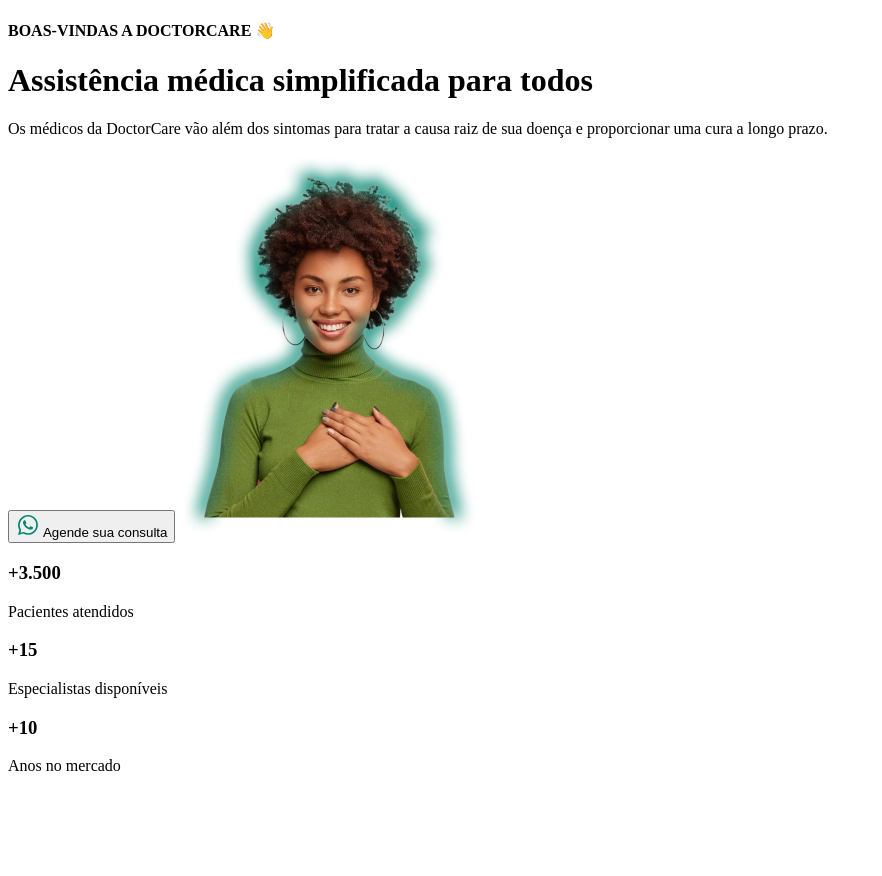
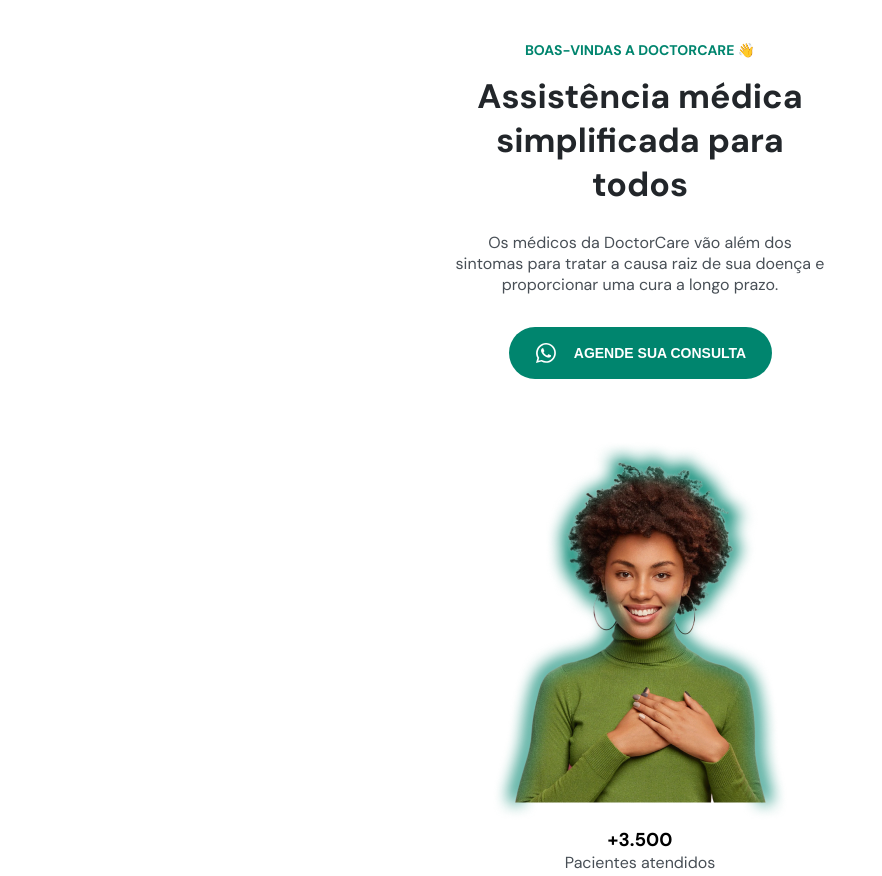
Before and after one commit to otleda/Landing-Page-DoctorCare, a plain HTML site: page index.html in a window 1280 px wide. Shown: the top 876 px of the page, without its empty margins (0-882 px from the left). Before the commit the page ends 800 px from the top, so only its background shows below. Drawn offline with Linux system fonts and the light colour scheme.

Commit message:
fazendo algumas estilizacoes na home do projeto

```diff
--- /dev/null
+++ b/css/style.css
@@ -0,0 +1,74 @@
+/* RESET */
+* {
+    margin: 0;
+    padding: 0;
+    box-sizing: border-box;
+}
+
+:root {
+    font-size: 62.5%;       /* 1REM = 10px | calc (10 * 100 )/ 16 = 62,5 */
+
+    /* COLOR PALETE */
+    --primary-green : hsl(170, 100%, 26%);
+    --primary-green-light : hsl(148, 23%, 89%);
+    --primary-green-ultralight : hsl(180, 14%, 97%);
+
+    --secondary-gray-headline : hsl(210, 11%, 15%);
+    --secondary-gray-paragraph : hsl(210, 9%, 31%);
+    --secondary-white : hsl(0, 0%, 100%);
+
+}
+
+body {
+    font-family: 'DM Sans', sans-serif;
+    font-size: 1.6rem;
+    text-align: center;
+
+}
+
+header {
+    width: 37.5rem;
+    margin: 0 auto;
+}
+
+h1 {
+    font-size: 3.4rem;
+    line-height: 130%;
+    color: var( --secondary-gray-headline);
+    margin-top: 1.6rem;
+    margin-bottom: 2.4rem;
+}
+
+h4 {
+    font-size: 1.4rem;
+    color: var(--primary-green);
+    margin-top: 4.1rem;
+}
+
+p {
+    color: var(--secondary-gray-paragraph);
+    margin-bottom: 3.2rem;
+}
+
+button {
+    display: flex;
+    align-items: center;
+    justify-content: center;
+    gap: 1.6rem;
+    margin: 0 auto 6rem auto ;
+    width: 26.3rem;
+    height: 5.2rem;
+
+    border: none;
+    border-radius: 4rem;
+
+    background: var(--primary-green);
+    color: var(--secondary-white);
+    text-transform: uppercase;
+    font-size: 1.4rem;
+    font-weight: 700;
+}
+
+svg.icon {
+    fill :  var(--secondary-white);
+}
--- a/index.html
+++ b/index.html
@@ -5,8 +5,16 @@
     <meta http-equiv="X-UA-Compatible" content="IE=edge">
     <meta name="viewport" content="width=device-width, initial-scale=1.0">
     <title>DoctorCare</title>
+
+    <!-- Font Google -->
+    <link rel="preconnect" href="https://fonts.googleapis.com">
+    <link rel="preconnect" href="https://fonts.gstatic.com" crossorigin>
+    <link href="https://fonts.googleapis.com/css2?family=DM+Sans:wght@400;700&display=swap" rel="stylesheet">
+
+    <link rel="stylesheet" href="/css/style.css">
 </head>
 <body>
+    <header>
         <h4>BOAS-VINDAS A DOCTORCARE 👋</h4>
 
          <h1>Assistência médica simplificada para todos</h1>
@@ -14,8 +22,8 @@
         <p> Os médicos da DoctorCare vão além dos sintomas para tratar a causa raiz de sua doença e proporcionar uma cura a longo prazo.</p>
 
         <button>
-        <svg width="24" height="24" viewBox="0 0 24 24" fill="none" xmlns="http://www.w3.org/2000/svg">
-            <path d="M16.6 14C16.4 13.9 15.1 13.3 14.9 13.2C14.7 13.1 14.5 13.1 14.3 13.3C14.1 13.5 13.7 14.1 13.5 14.3C13.4 14.5 13.2 14.5 13 14.4C12.3 14.1 11.6 13.7 11 13.2C10.5 12.7 10 12.1 9.6 11.5C9.5 11.3 9.6 11.1 9.7 11C9.8 10.9 9.9 10.7 10.1 10.6C10.2 10.5 10.3 10.3 10.3 10.2C10.4 10.1 10.4 9.89998 10.3 9.79998C10.2 9.69998 9.7 8.49998 9.5 7.99998C9.4 7.29998 9.2 7.29998 9 7.29998C8.9 7.29998 8.7 7.29998 8.5 7.29998C8.3 7.29998 8 7.49998 7.9 7.59998C7.3 8.19998 7 8.89998 7 9.69998C7.1 10.6 7.4 11.5 8 12.3C9.1 13.9 10.5 15.2 12.2 16C12.7 16.2 13.1 16.4 13.6 16.5C14.1 16.7 14.6 16.7 15.2 16.6C15.9 16.5 16.5 16 16.9 15.4C17.1 15 17.1 14.6 17 14.2C17 14.2 16.8 14.1 16.6 14ZM19.1 4.89998C15.2 0.999976 8.9 0.999976 5 4.89998C1.8 8.09998 1.2 13 3.4 16.9L2 22L7.3 20.6C8.8 21.4 10.4 21.8 12 21.8C17.5 21.8 21.9 17.4 21.9 11.9C22 9.29997 20.9 6.79998 19.1 4.89998ZM16.4 18.9C15.1 19.7 13.6 20.2 12 20.2C10.5 20.2 9.1 19.8 7.8 19.1L7.5 18.9L4.4 19.7L5.2 16.7L5 16.4C2.6 12.4 3.8 7.39998 7.7 4.89998C11.6 2.39998 16.6 3.69998 19 7.49998C21.4 11.4 20.3 16.5 16.4 18.9Z" fill="#00856F"/>
+            <svg class="icon" width="24" height="24" viewBox="0 0 24 24" fill="none" xmlns="http://www.w3.org/2000/svg">
+                <path d="M16.6 14C16.4 13.9 15.1 13.3 14.9 13.2C14.7 13.1 14.5 13.1 14.3 13.3C14.1 13.5 13.7 14.1 13.5 14.3C13.4 14.5 13.2 14.5 13 14.4C12.3 14.1 11.6 13.7 11 13.2C10.5 12.7 10 12.1 9.6 11.5C9.5 11.3 9.6 11.1 9.7 11C9.8 10.9 9.9 10.7 10.1 10.6C10.2 10.5 10.3 10.3 10.3 10.2C10.4 10.1 10.4 9.89998 10.3 9.79998C10.2 9.69998 9.7 8.49998 9.5 7.99998C9.4 7.29998 9.2 7.29998 9 7.29998C8.9 7.29998 8.7 7.29998 8.5 7.29998C8.3 7.29998 8 7.49998 7.9 7.59998C7.3 8.19998 7 8.89998 7 9.69998C7.1 10.6 7.4 11.5 8 12.3C9.1 13.9 10.5 15.2 12.2 16C12.7 16.2 13.1 16.4 13.6 16.5C14.1 16.7 14.6 16.7 15.2 16.6C15.9 16.5 16.5 16 16.9 15.4C17.1 15 17.1 14.6 17 14.2C17 14.2 16.8 14.1 16.6 14ZM19.1 4.89998C15.2 0.999976 8.9 0.999976 5 4.89998C1.8 8.09998 1.2 13 3.4 16.9L2 22L7.3 20.6C8.8 21.4 10.4 21.8 12 21.8C17.5 21.8 21.9 17.4 21.9 11.9C22 9.29997 20.9 6.79998 19.1 4.89998ZM16.4 18.9C15.1 19.7 13.6 20.2 12 20.2C10.5 20.2 9.1 19.8 7.8 19.1L7.5 18.9L4.4 19.7L5.2 16.7L5 16.4C2.6 12.4 3.8 7.39998 7.7 4.89998C11.6 2.39998 16.6 3.69998 19 7.49998C21.4 11.4 20.3 16.5 16.4 18.9Z"/>
             </svg>
             Agende sua consulta
         </button>
@@ -30,5 +38,6 @@
 
         <h3>+10</h3>
         <p>Anos no mercado</p>
+    </header>
 </body>
 </html>
```
Lines whose indentation alone changed are shown as unchanged.
